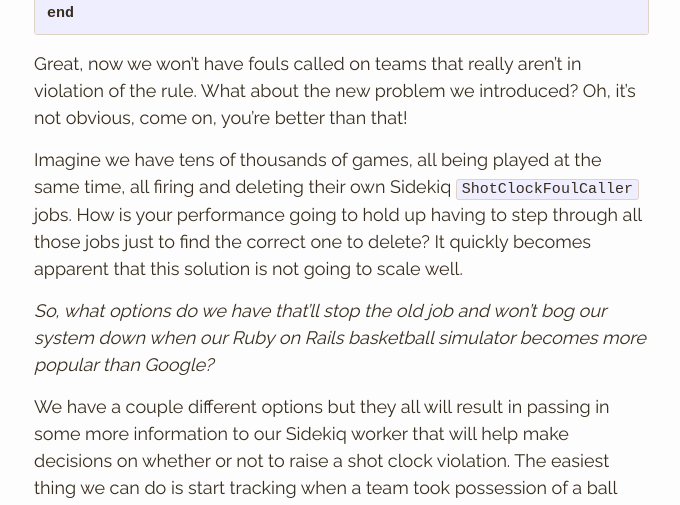
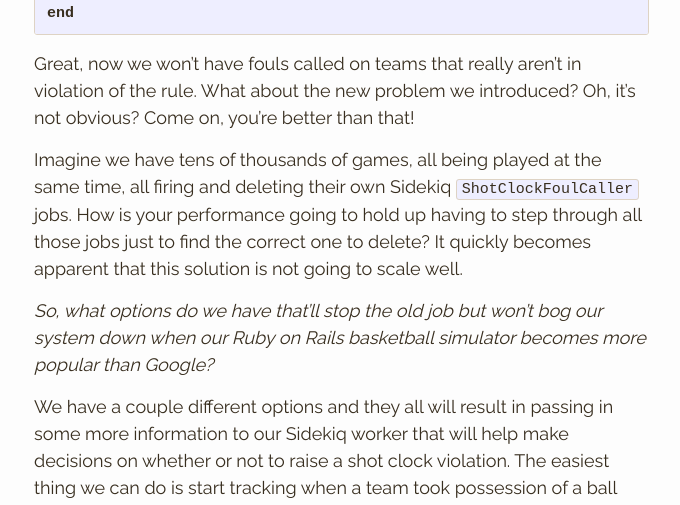
Before and after one commit to rsnorman/rsnorman, a Jekyll site: the page built from _posts/2016-01-19-not-fouling-out-with-sidekiq.markdown, in a window 1280 px wide and 900 px high, scrolled down 2162 px. Shown: the part 207-712 px from the top of the window, without its empty margins (411-1091 px from the left). Built offline with Jekyll 4.4.1, drawn with Linux system fonts in a browser that asks for light colours; nearby versions of some CDN libraries; comment, search, counter and statistics services are not loaded; some of the changed text lies outside the part shown.

```diff
--- a/_posts/2016-01-19-not-fouling-out-with-sidekiq.markdown
+++ b/_posts/2016-01-19-not-fouling-out-with-sidekiq.markdown
@@ -89,13 +89,13 @@ def start_shot_clock(team.name)
 end
 {% endhighlight %}
 
-Great, now we won't have fouls called on teams that really aren't in violation of the rule. What about the new problem we introduced? Oh, it's not obvious, come on, you're better than that!
+Great, now we won't have fouls called on teams that really aren't in violation of the rule. What about the new problem we introduced? Oh, it's not obvious? Come on, you're better than that!
 
 Imagine we have tens of thousands of games, all being played at the same time, all firing and deleting their own Sidekiq `ShotClockFoulCaller` jobs. How is your performance going to hold up having to step through all those jobs just to find the correct one to delete? It quickly becomes apparent that this solution is not going to scale well.
 
-*So, what options do we have that'll stop the old job and won't bog our system down when our Ruby on Rails basketball simulator becomes more popular than Google?*
+*So, what options do we have that'll stop the old job but won't bog our system down when our Ruby on Rails basketball simulator becomes more popular than Google?*
 
-We have a couple different options but they all will result in passing in some more information to our Sidekiq worker that will help make decisions on whether or not to raise a shot clock violation. The easiest thing we can do is start tracking when a team took possession of a ball and passing this as an argument to the worker.
+We have a couple different options and they all will result in passing in some more information to our Sidekiq worker that will help make decisions on whether or not to raise a shot clock violation. The easiest thing we can do is start tracking when a team took possession of a ball and passing this as an argument to the worker.
 
 {% highlight ruby %}
 # game.rb
```
